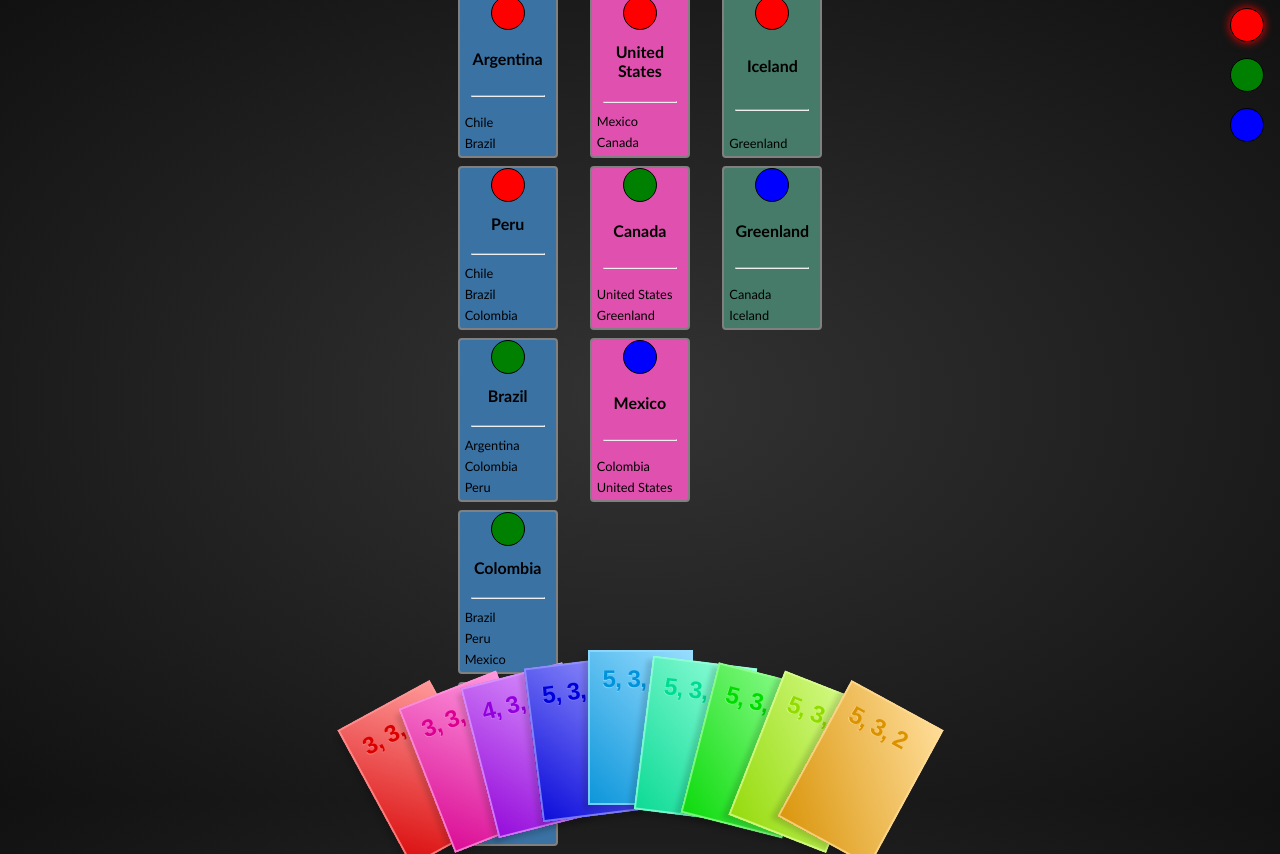
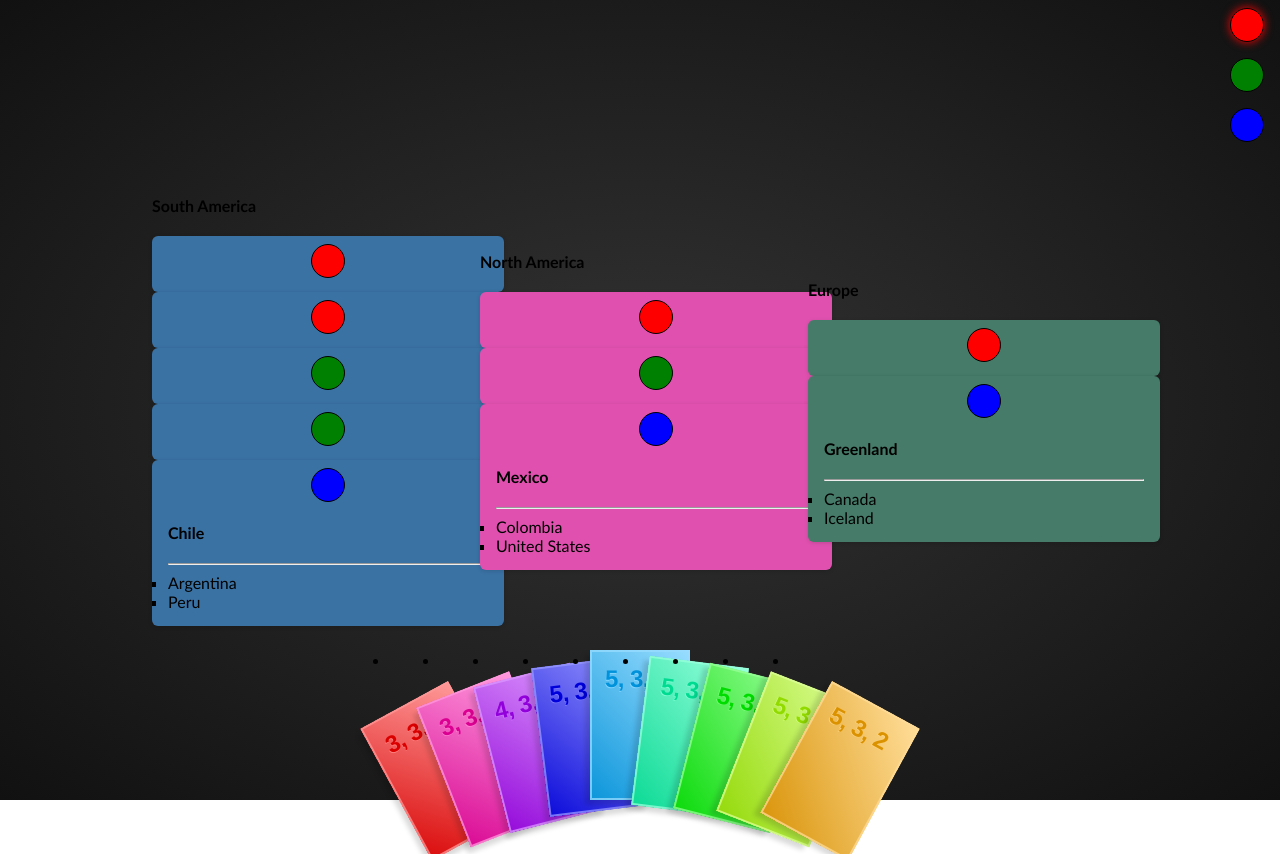
Before and after one commit to FelipeLecot/teg-game-online, a React (Vite) app in the folder client/: page / in a window 1280 px wide. After the commit the page ends 800 px from the top, so only its background shows below. Built offline with nearby package versions, Linux system fonts and the light colour scheme; no server answers.

Commit message:
card-animation country

```diff
--- a/client/src/components/common/country_card/index.tsx
+++ b/client/src/components/common/country_card/index.tsx
@@ -9,7 +9,8 @@ export default function CountryCard ({country, continentColor}: {country: OwnedC
   const { targetCountry } = useGameValues()
     return <div
         key={Math.random()}
-        className={[styles.card, targetCountry === country.name ? styles.selected : ''].join(' ')}
+        className='card-country'
+        // className={[styles.card, targetCountry === country.name ? styles.selected : ''].join(' ')}
         onClick={()=>{setTargetCountry(country.name)}}
         style={{ background: continentColor }}
     >
--- a/client/src/components/hud/countries_list/index.tsx
+++ b/client/src/components/hud/countries_list/index.tsx
@@ -3,6 +3,7 @@ import joinCountries from "../../../logic/joinCountries"
 import type { OwnedCountry, Player } from "../../../utils/types"
 import CountryCard from "../../common/country_card"
 import styles from './styles.module.css'
+import './styles.scss'
 
 export default function CountriesList({ list, continents }: { list: Player[], continents: {[key:string]: {name: string, color: string}} }) {
   if (!list || list.length === 0) return null
@@ -12,7 +13,7 @@ export default function CountriesList({ list, continents }: { list: Player[], co
 
   const Column = ({ title, array }: { title: string, array: OwnedCountry[] }) => {
     return (
-      <div key={title}>
+      <div key={title} className="card-stack">
         <h4>{title}</h4>
         <ul>
           {array.map(country => (
--- /dev/null
+++ b/client/src/components/hud/countries_list/styles.scss
@@ -0,0 +1,64 @@
+.card-stack {
+  position: relative;
+  width: 320px;
+  margin: auto;
+}
+
+.card-country {
+  position: relative;
+  width: 100%;
+  height: 40px;
+  padding: 0.5rem 1rem;
+  background: white;
+  border-radius: 6px;
+  box-shadow: 0 1px 4px rgba(0,0,0,0.15);
+  overflow: hidden;
+  transition: all 0.3s ease;
+  cursor: pointer;
+//   margin-top: 15px; // leve separación visual entre cartas
+
+  &:first-child {
+    margin-top: 0;
+  }
+
+  h2, p {
+    margin: 0;
+    transition: opacity 0.3s ease;
+    opacity: 0;
+  }
+
+  h2 {
+    font-size: 1rem;
+    opacity: 1;
+  }
+
+  p {
+    font-size: 0.9rem;
+    margin-top: 0.5rem;
+  }
+
+  // Última carta siempre desplegada
+  &:last-child {
+    height: 150px;
+    z-index: 10;
+    h2, p {
+      opacity: 1;
+    }
+    cursor: default;
+  }
+
+  // Hover en otras cartas
+  &:not(:last-child):hover {
+    height: 150px;
+    z-index: 20;
+
+    h2, p {
+      opacity: 1;
+    }
+
+    // Mueve solo la siguiente carta
+    & + .card-country {
+      margin-top: 5px; // 150 (altura desplegada) - 25 (stack base) para que se empuje justo lo necesario
+    }
+  }
+}
```
